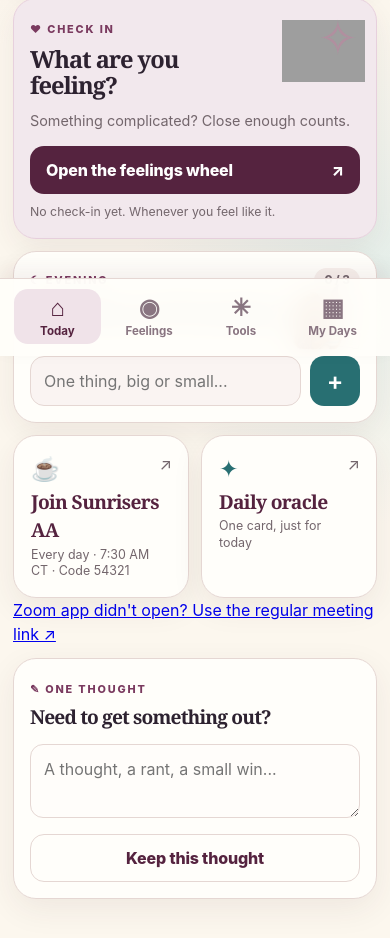
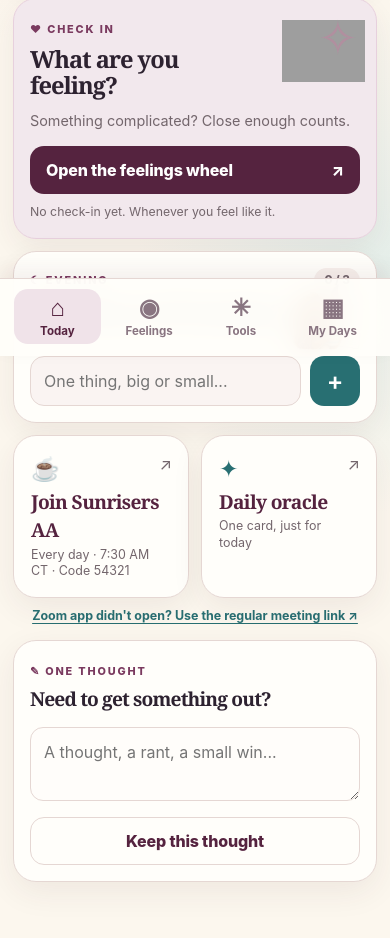
Before and after one commit to parkerpixie/alittlesquirrelly, a plain HTML site: page index.html in a window 390 px wide. Shown: the part 488-1426 px from the top of the page. Drawn offline with Linux system fonts and the light colour scheme; grey boxes are pictures that could not be loaded.

Commit message:
Style accessible fallback for phones that block native Zoom links

```diff
--- a/styles.css
+++ b/styles.css
@@ -57,3 +57,7 @@
 /* Daily oracle cards are revealed individually, never as a browsable deck. */
 .history-card-button{border:0;border-radius:10px;background:#e8f0ef;color:#286f72;font-weight:800;font-size:.8rem;margin-top:9px;padding:8px 12px}
 .oracle-daily button span{display:block;margin:0 4px 6px;color:#286f72;font-size:.8rem;font-weight:750}
+
+/* A clear secondary route if a phone blocks Zoom's legacy app URL protocol. */
+.zoom-backup{display:block;margin:9px 2px 15px;text-align:center;font-size:.78rem;line-height:1.5;color:var(--teal);text-underline-offset:3px;font-weight:700}
+.zoom-backup:focus-visible{outline:3px solid #d08790;border-radius:6px}
```
